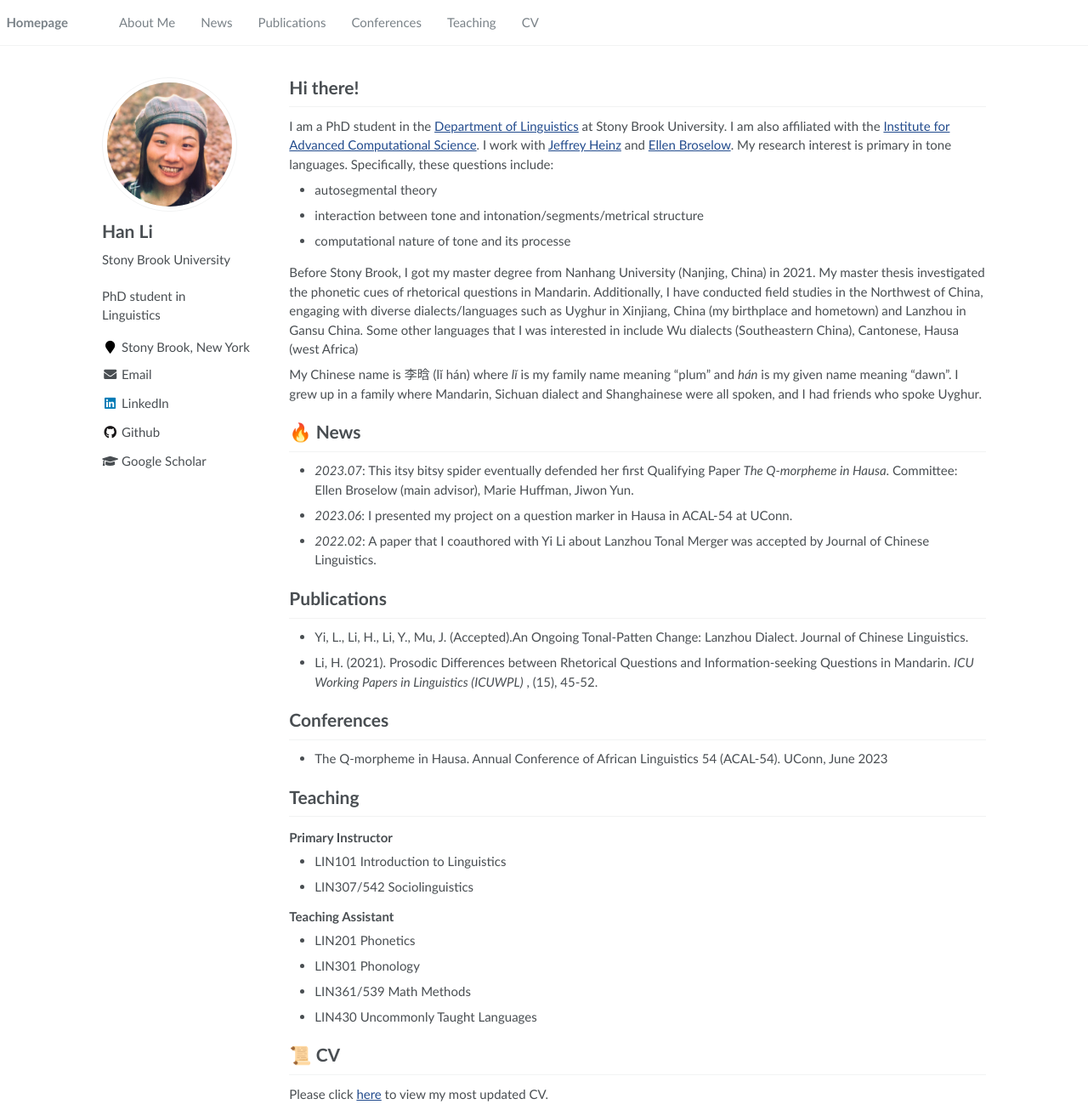
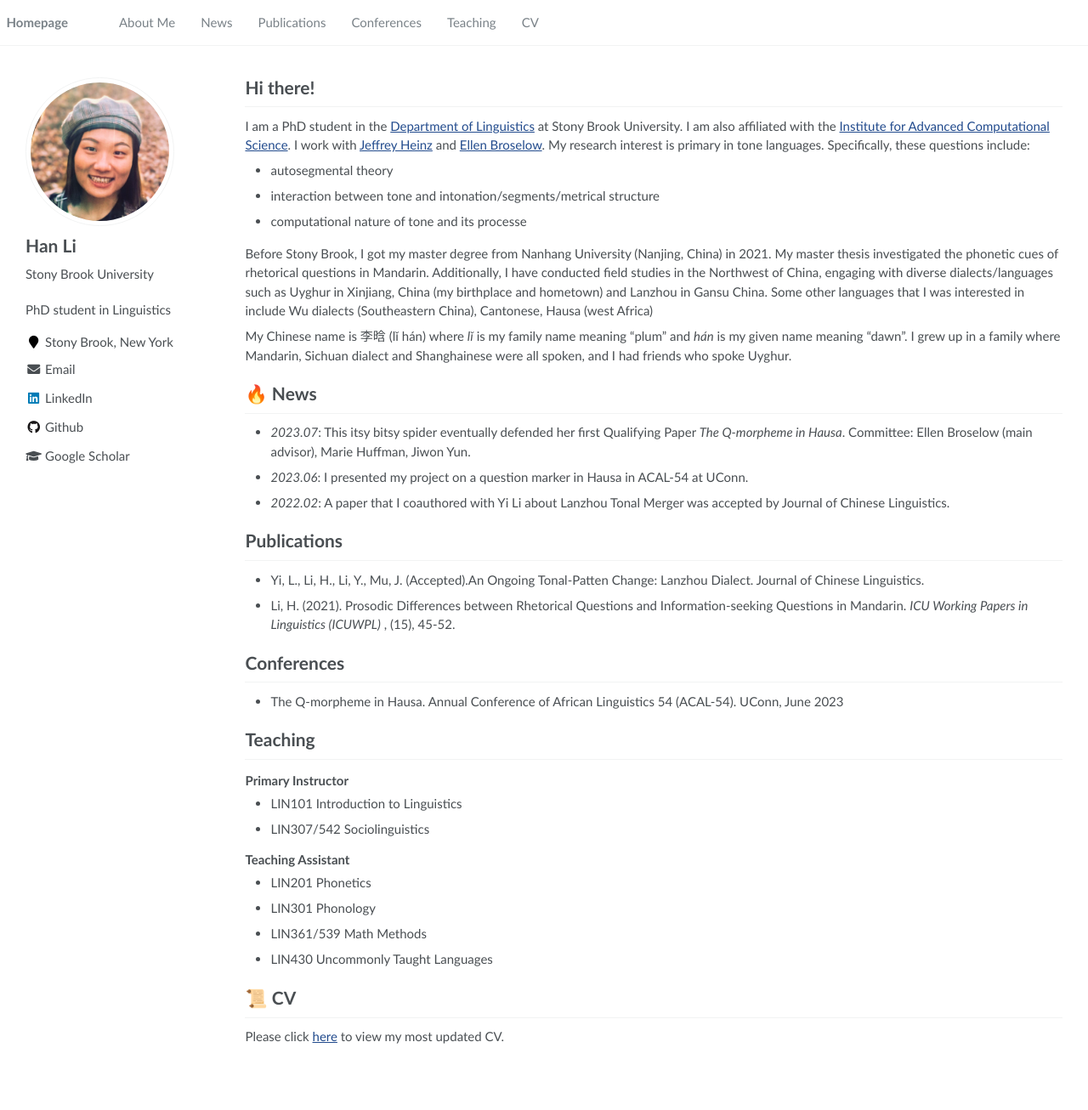
Before and after one commit to lihan829/lihan829.github.io, a Jekyll site: the page built from _pages/about.md, in a window 1280 px wide and 1306 px high. Shown: the whole window at 85% size. Built offline with Jekyll 4.4.1, drawn with Linux system fonts in a browser that asks for light colours.

Commit message:
Update _page.scss

```diff
--- a/_sass/_page.scss
+++ b/_sass/_page.scss
@@ -6,8 +6,8 @@
   @include container;
   @include clearfix;
   margin-top: 1em;
-  padding-left: 8em;
-  padding-right: 8em;
+  padding-left: 2em;
+  padding-right: 2em;
   animation: intro 0.3s both;
   animation-delay: 0.35s;
 
```
